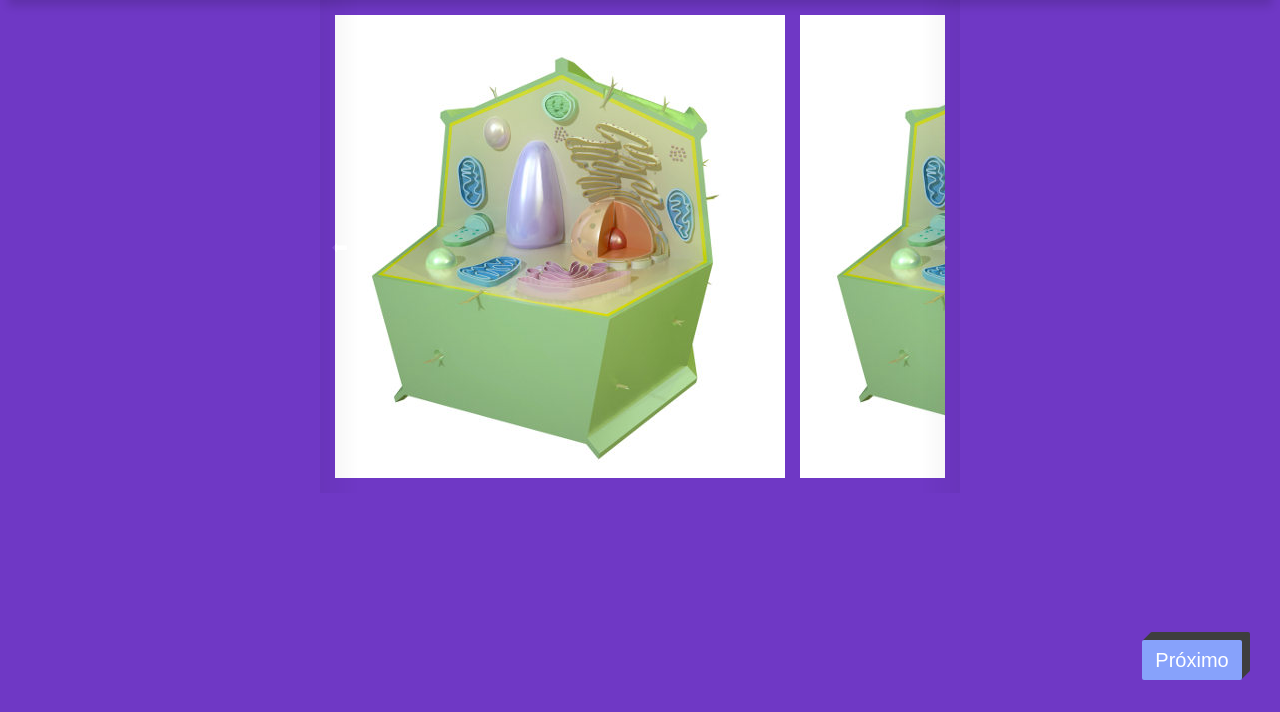
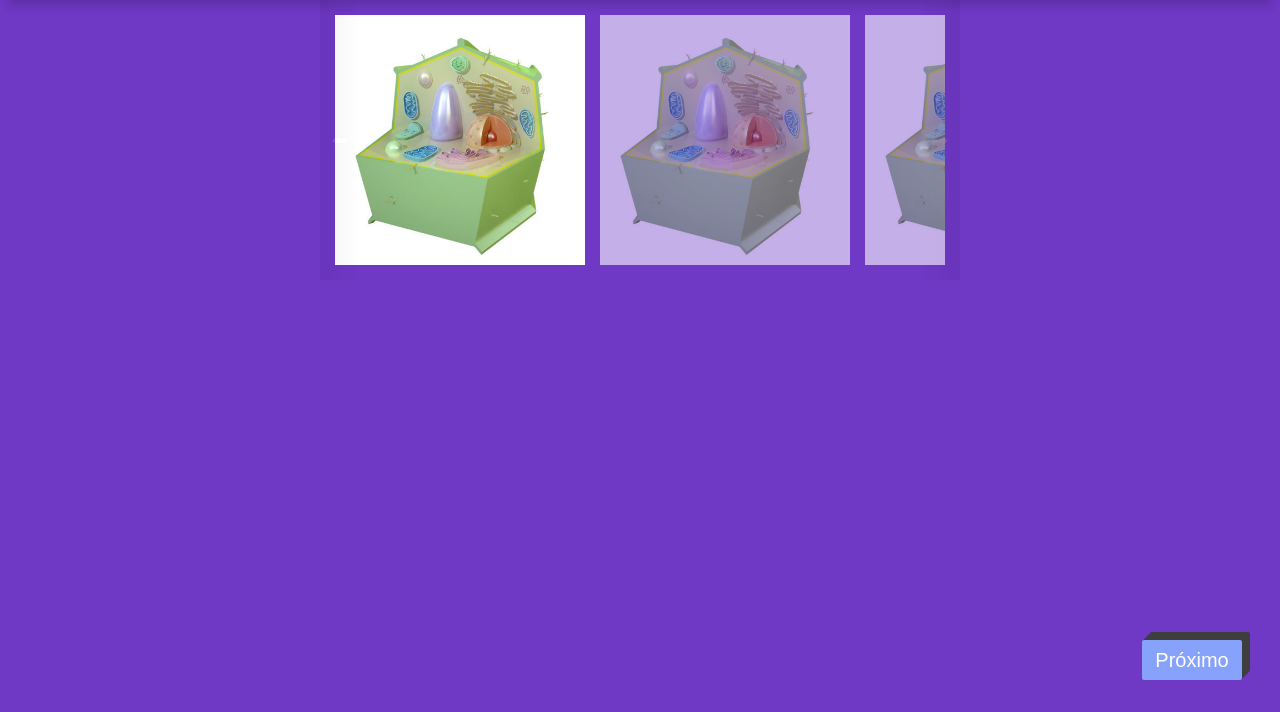
Before and after one commit to MarcosViniicius/Projeto-Integrador, a PHP site: page /HTML/index.html in a window 1280 px wide. Shown: the part 88-800 px from the top of the page. Run offline with PHP 8.4, Linux system fonts and the light colour scheme.

Commit message:
Carrossel de imagens adicionado.

```diff
--- a/Projeto-integrador/CSS/styles.css
+++ b/Projeto-integrador/CSS/styles.css
@@ -118,3 +118,24 @@ body {
 .arrow-left:hover, .arrow-right:hover {
   opacity: 1;
 }
+
+.item {
+  width: 250px;
+  height: 250px;
+  flex-shrink: 0;
+  opacity: 0.6;
+  transition: all 600ms ease-in-out;
+}
+
+.current-item {
+  opacity: 1;
+}
+
+.gallery-wrapper::-webkit-scrollbar {
+  display: none;
+}
+
+.gallery-wrapper {
+  -ms-overflow-style: none;
+  scrollbar-width: none;
+}
--- a/Projeto-integrador/HTML/index.html
+++ b/Projeto-integrador/HTML/index.html
@@ -6,7 +6,6 @@
         <meta name="viewport" content="width=device-width, initial-scale=1.0">
         <title>Projeto Integrador</title>
         <link rel="stylesheet" href="../CSS/styles.css">
-        <script type="text/javascript" src="script.js"></script>
     </head>
     <body>
         <header><div class="titulo"><h1>Página Principal</h1></div></header>
@@ -14,21 +13,20 @@
         <a href="comp.html" class="botaoavancar"><button class="botao">Próximo</button></a>
         </section>
         <div class="container">
-            <button class="arrow-left control" aria-label="next image">⬅</button>
-            <button class="arrow-right control" aria-label="next image">➡</button>
+            <button class="arrow-left control"aria-label="Previous Image">⬅</button>
+            <button class="arrow-right control"aria-label="Next Image">➡</button>
             <div class="gallery-wrapper">
                 <div class="gallery">
-                    <img src="../imagens/endossimbiose.jpg" alt="maquete-endossimbiose" class="item current-item">
-                    <img src="../imagens/endossimbiose.jpg" alt="maquete-endossimbiose" class="item current-item">
-                    <img src="../imagens/endossimbiose.jpg" alt="maquete-endossimbiose" class="item current-item">
-                    <img src="../imagens/endossimbiose.jpg" alt="maquete-endossimbiose" class="item current-item">
-                    <img src="../imagens/endossimbiose.jpg" alt="maquete-endossimbiose" class="item current-item">
-                    <img src="../imagens/endossimbiose.jpg" alt="maquete-endossimbiose" class="item current-item">
-
+                    <img src="../imagens/endossimbiose.jpg" alt="maquete endossimbiose" class="item current-item">
+                    <img src="../imagens/endossimbiose.jpg" alt="maquete " class="item">
+                    <img src="../imagens/endossimbiose.jpg" alt="maquete end" class="item">
+                    <img src="../imagens/endossimbiose.jpg" alt="maquee" class="item">
+                    <img src="../imagens/endossimbiose.jpg" alt="maq" class="item">
+                    <img src="../imagens/endossimbiose.jpg" alt="maquet" class="item">
                 </div>
             </div>
         </div>
-
         <footer></footer>
+        <script src="../Scripts/script.js"></script>
     </body>
 </html>
--- /dev/null
+++ b/Projeto-integrador/Scripts/script.js
@@ -0,0 +1,33 @@
+const controls = document.querySelectorAll(".control");
+let currentItem = 0;
+const items = document.querySelectorAll(".item");
+const maxItems = items.length;
+
+controls.forEach((control) => {
+  control.addEventListener("click", () => {
+    const isLeft = control.classList.contains("arrow-left");
+
+    if (isLeft) {
+      currentItem -= 1;
+    } else {
+      currentItem += 1;
+    }
+
+    if (currentItem >= maxItems) {
+      currentItem = 0;
+    }
+
+    if (currentItem < 0) {
+      currentItem = maxItems - 1;
+    }
+
+    items.forEach(item => item.classList.remove('current-item'));
+
+    items[currentItem].scrollIntoView({
+      behavior: "smooth",
+      inline: "center"
+    });
+
+    items[currentItem].classList.add("current-item");
+  });
+});
```
